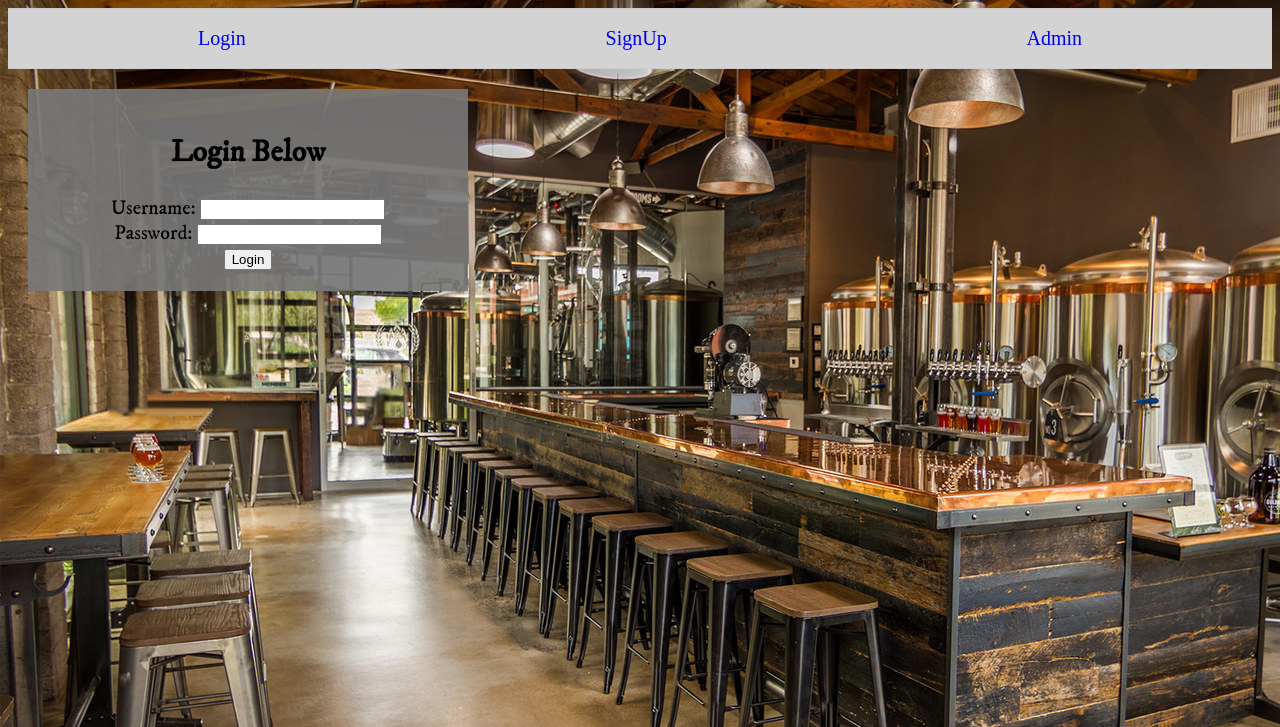
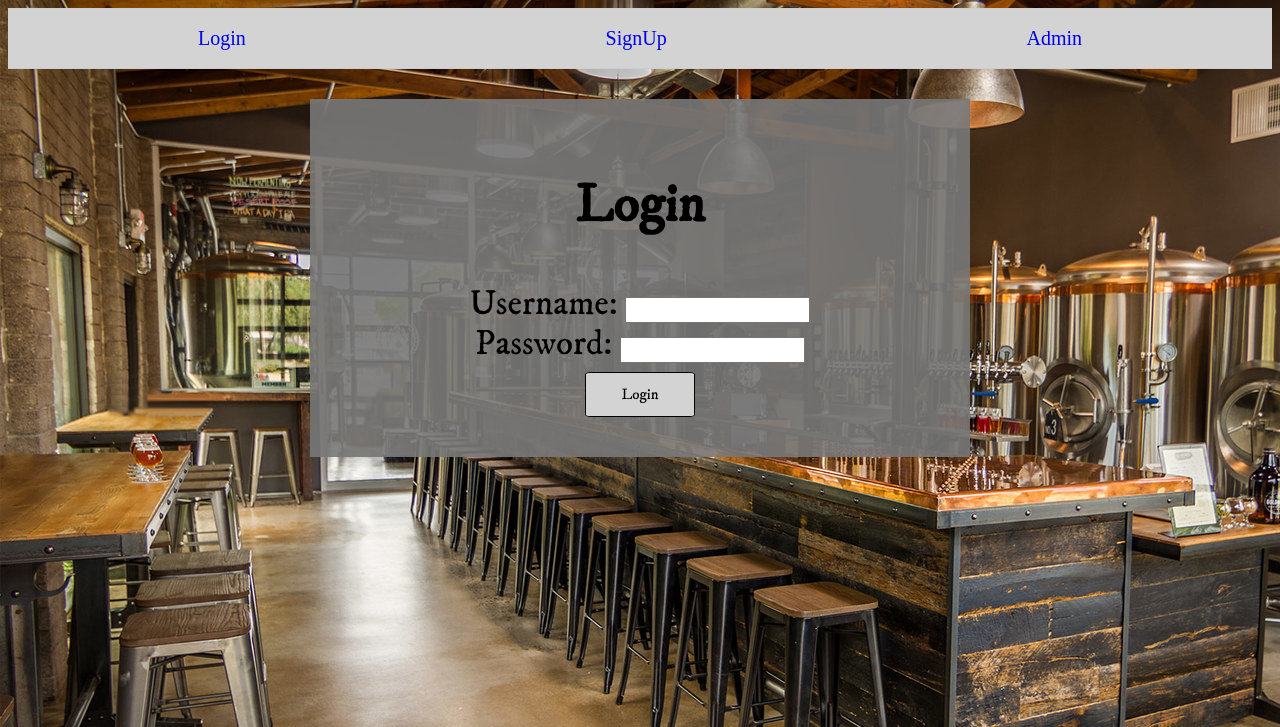
Before and after one commit to lroyce/BreweryExplorer, a Django app: page /accounts/login/ in a window 1280 px wide. Shown: the top 727 px of the page. Run offline with Django 3.2, Linux system fonts and the light colour scheme; some web fonts are replaced.

Commit message:
fixing styling

```diff
--- a/accounts/templates/login.html
+++ b/accounts/templates/login.html
@@ -9,26 +9,33 @@
   </head>
   <body>
     {% block base %}
-    <div class="login">
+    <div class='outer'>
+      <div class="container-login">
+
         {% if error %}
-      <h5 class="login">{{error}}</h5>
+        <h5>{{error}}</h5>
         {%else%}
-      <h2 class="login-errors">Login Below</h2>
+        <h2>Login</h2>
         {%endif%}
-      <form class="login-page" action="{% url 'login'%}" method="POST">
+        <form action="{% url 'login'%}" method="POST">
+
           {% csrf_token %}
           <div class='username-password'>
             Username:
             <input class='username-password' type="text" name="username" required />
           </div>
+
           <div class='username-password'>
             Password:
             <input class='username-password' type="password" name="password" required />
           </div>
+
           <div>
-          <input class='username-password' type="submit" value="Login" />
+            <input class="form-button" type="submit" value="Login" />
           </div>
+
         </form>
+      </div>
     </div>
   </body>
 </html>
--- a/base_templates/base.html
+++ b/base_templates/base.html
@@ -36,11 +36,11 @@
         <a href="{% url 'admin:index'%}">Admin</a>
       </div>
 
-        <div class="container">
+
           {% block base %}
 
           {% endblock%}
-        </div>
+
 
   </body>
   <footer >
--- a/brew_trips/templates/home.html
+++ b/brew_trips/templates/home.html
@@ -11,10 +11,6 @@
   </head>
   <body>
 
-<!-- <form method='/save/'>
-    <input id="city-search" type="text">Enter Your City </input>
-    <input type="submit" value="Search">
-</form> -->
 
     <h2>Your BrewTrips</h2>
     <div class="breweries">
@@ -41,7 +37,7 @@
       </div>
       {% endfor %}
       {%else%}
-      <h2 class='breweries'>No breweries added</h2>
+      <h2 class='breweries'>Add some breweries!</h2>
       {%endif%}
     </div>
 
--- a/static/style.css
+++ b/static/style.css
@@ -42,6 +42,29 @@ body {
   padding: 20px;
   font-family: 'IM Fell DW Pica', serif;
   font-size: 20px;
+}
+
+.container-login {
+  position: relative;
+  display:inline-block;
+  text-align: center;
+  width: 600px;
+  background-color: rgb(120,120,120,0.9);
+  margin: 30px;
+  padding: 30px;
+  font-family: 'IM Fell DW Pica', serif;
+  font-size: 35px;
+  align-self: center;
+}
+
+.outer {
+  display: flex;
+  justify-content: center;
+}
+
+.username-password {
+  height: 20px;
+  margin-bottom: 20px;
 }
 
 #display {
@@ -92,6 +115,18 @@ footer > * {
   margin: 10px;
 }
 
+.signup {
+  align-self: center;
+  display: flex;
+  width: 400px;
+  flex-direction: column;
+  justify-content: center;
+  margin: 20px;
+  font-size: 30px;
+}
+
+
+
 #url {
   color: black;
 }
```
Also changed, not shown: accounts/templates/signup.html (+17 -12 lines), brew_trips/templates/brewapi.html (+3 -10 lines), accounts/templates/logout.html (deleted). Lines whose indentation alone changed are shown as unchanged.
